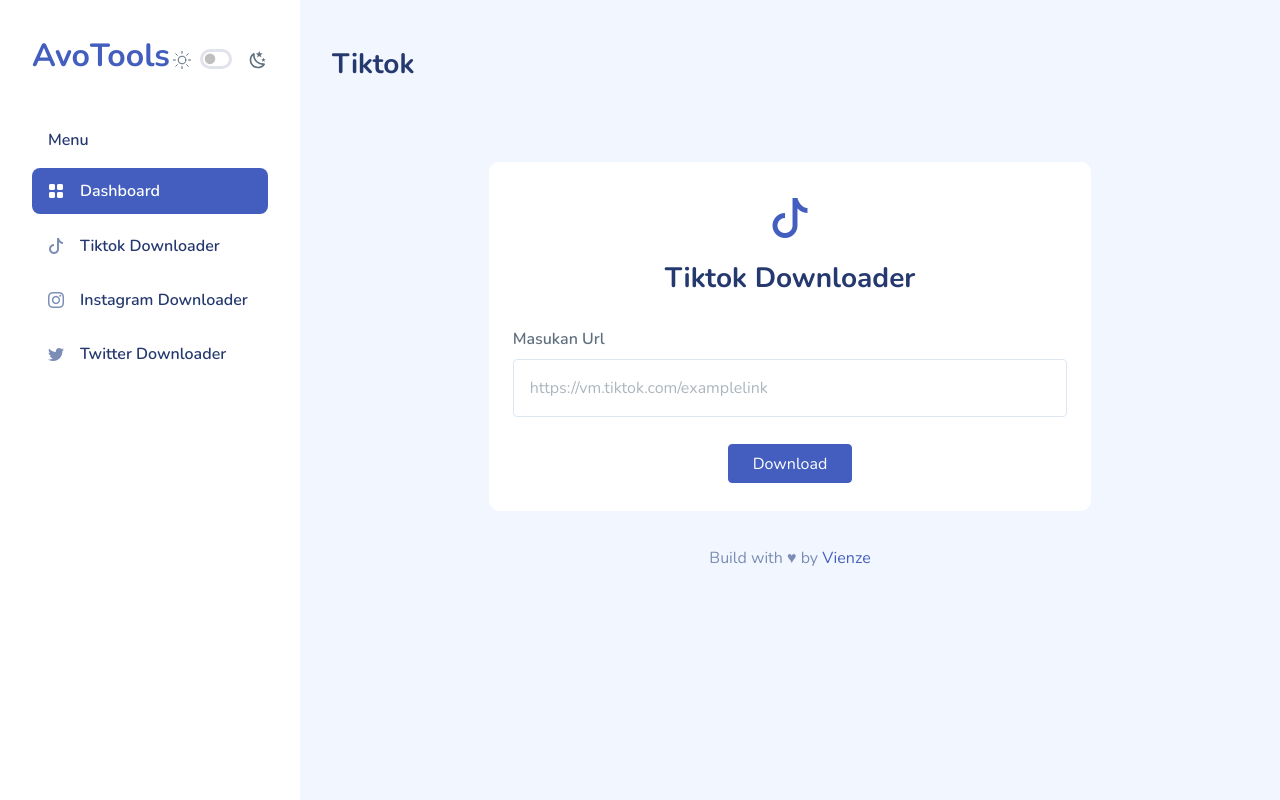
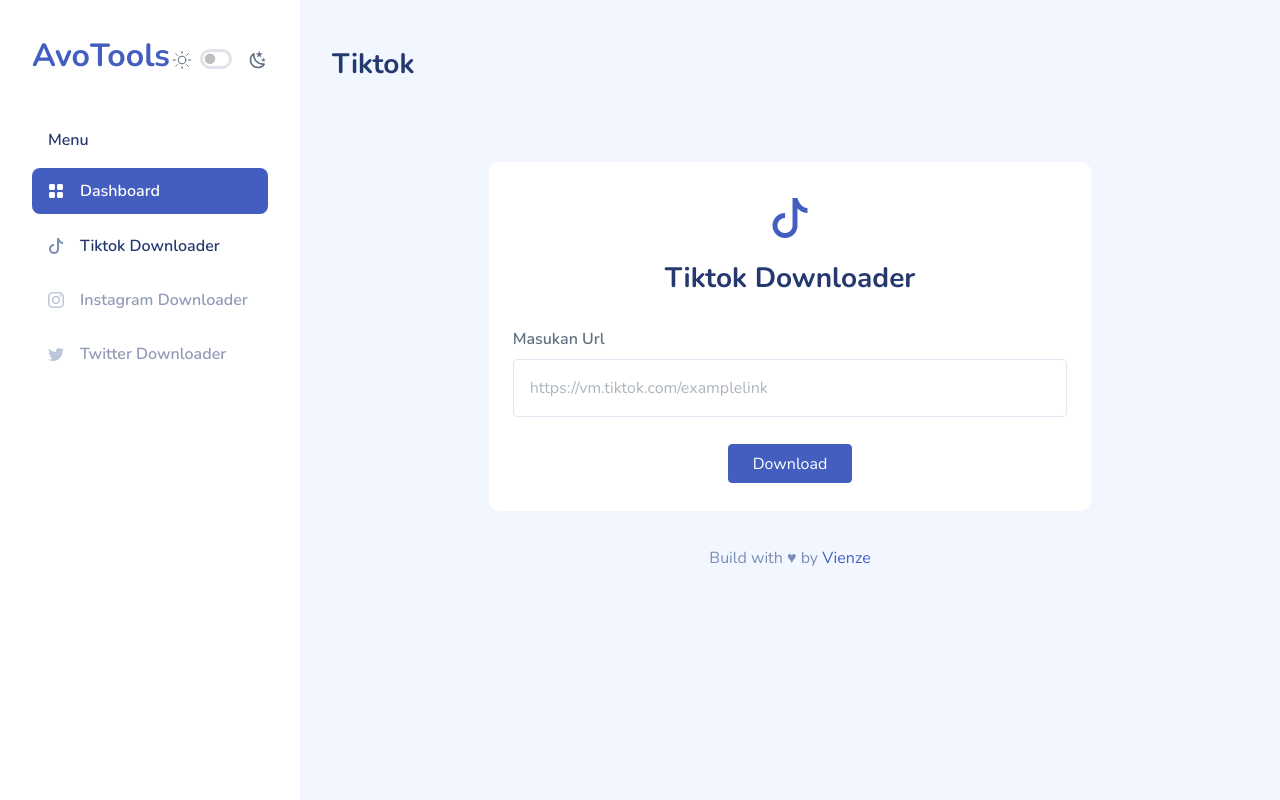
Before and after one commit to vienze/avotools, a plain HTML site: page pages/tiktok.html in a window 1280 px wide. Drawn offline with Linux system fonts and the light colour scheme.

Commit message:
fix btn download

```diff
--- a/assets/js/pages/tiktok.js
+++ b/assets/js/pages/tiktok.js
@@ -105,8 +105,8 @@
       btnDownload.disabled = false;
     }, 3000);
     url.value = "";
+    console.log(error);
   }
-  console.log(btnDownload);
 };
 
 btnDownload.addEventListener("click", downloaderTiktok);
--- a/pages/tiktok.html
+++ b/pages/tiktok.html
@@ -101,13 +101,13 @@
                   <span>Tiktok Downloader</span>
                 </a>
               </li>
-              <li class="sidebar-item">
+              <li class="sidebar-item opacity-50">
                 <a href="#" class="sidebar-link">
                   <i class="bi bi-instagram"></i>
                   <span>Instagram Downloader</span>
                 </a>
               </li>
-              <li class="sidebar-item">
+              <li class="sidebar-item opacity-50">
                 <a href="#" class="sidebar-link">
                   <i class="bi bi-twitter"></i>
                   <span>Twitter Downloader</span>
```
Also changed, not shown: index.html (+1 -4 lines).
